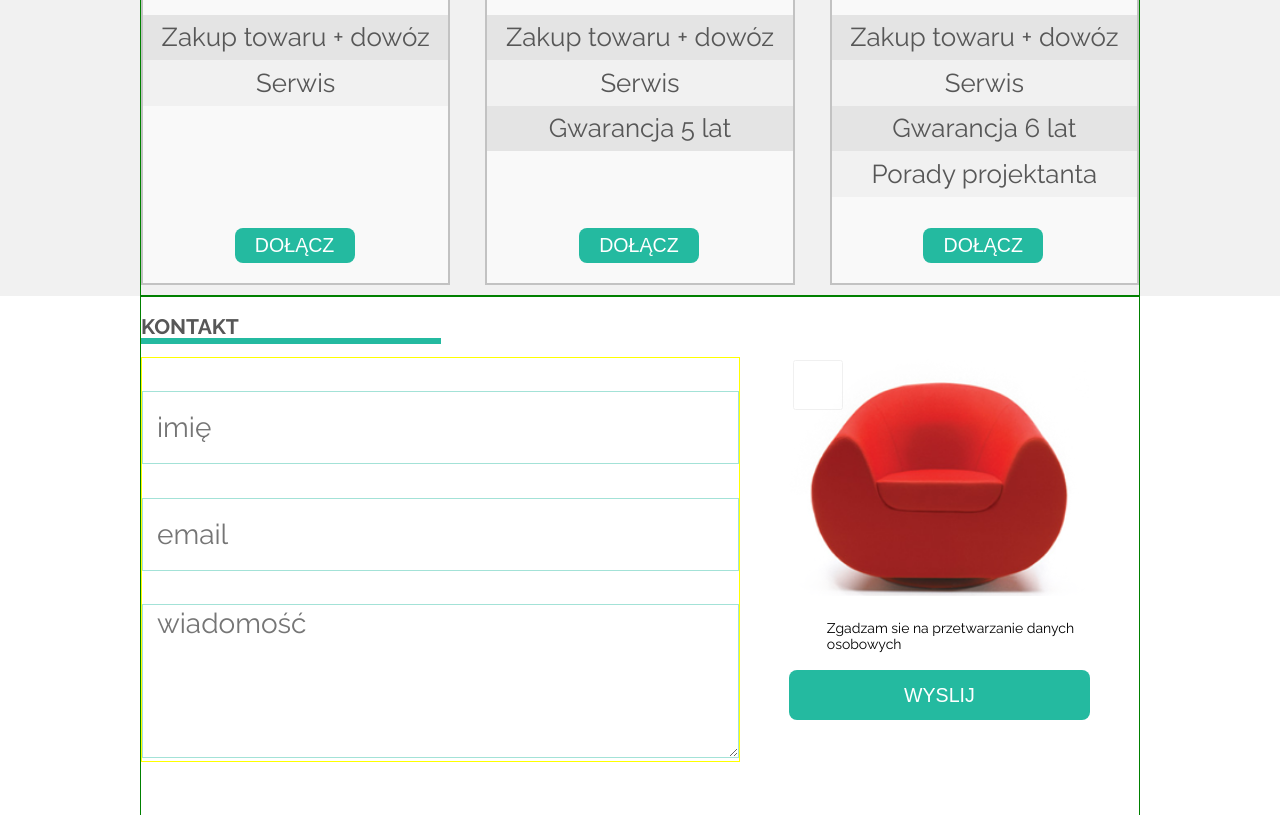
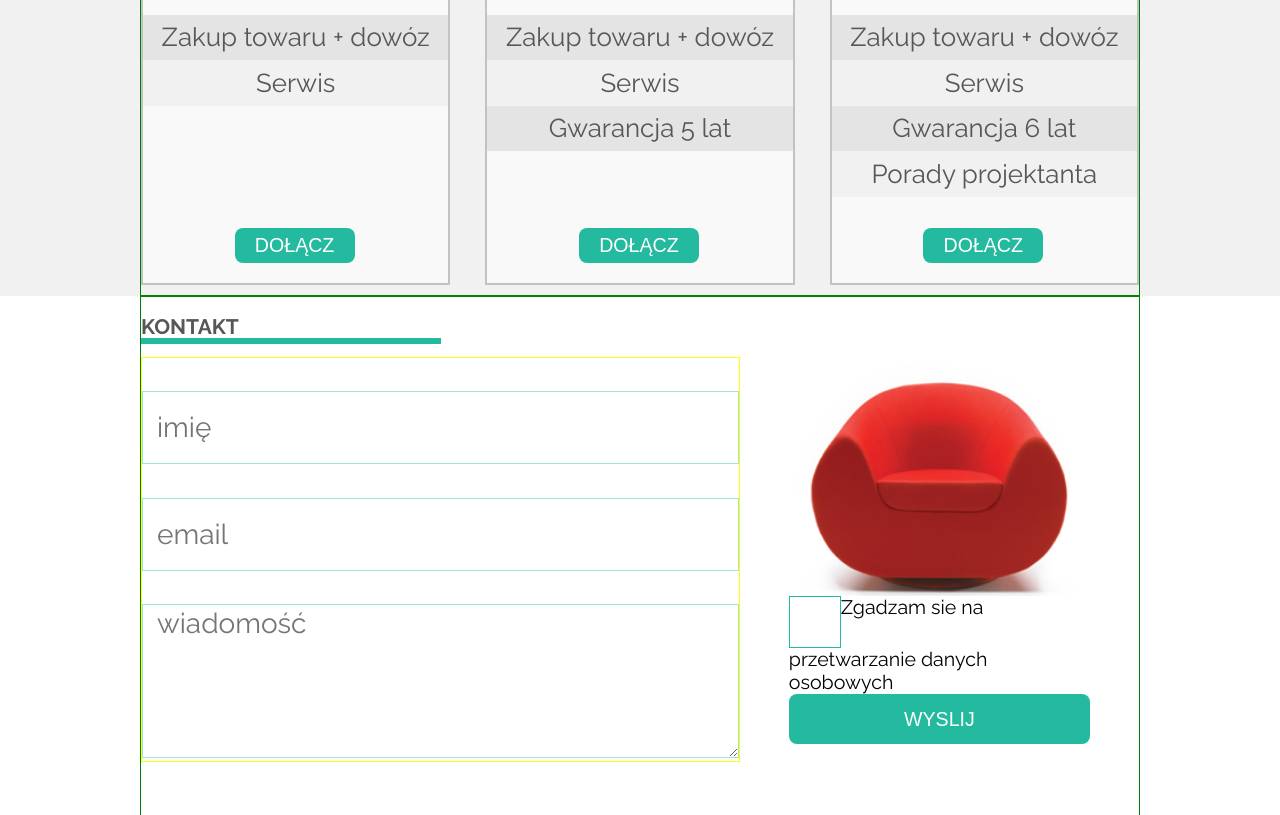
Before and after one commit to agaco/Sit_on_chair_II, a website: page index.html in a window 1280 px wide. Shown: the part 1171-1986 px from the top of the page. Drawn offline with Linux system fonts and the light colour scheme.

Commit message:
4 sekcja - checkbox cdn
do poprawienia jest interlinia w labelu. Checkbox ostylowany

```diff
--- a/index.html
+++ b/index.html
@@ -155,7 +155,7 @@
             </div>
             <div class="section-4-chair">
                 <img src="images/red_chair.png">
-                <input type="checkbox">
+                <input type="checkbox" id="checkbox">
                 <label for="checkbox">Zgadzam sie na przetwarzanie danych osobowych</label>
                 <button>WYSLIJ</button>
             </div>
--- a/scss/style.scss
+++ b/scss/style.scss
@@ -339,21 +339,23 @@ ul.navbar {
         align-self: center;
     }
     input[type="checkbox"] {
-        opacity: 0.1;
-        float: left;
+        display: none;
+    }
+    label {
+        font-size: 1.4em;
+    }
+    input[type="checkbox"] + label:before{
+        content: "";
         display: inline-block;
-        position: absolute;
         width: 50px;
         height: 50px;
+        vertical-align:top;
+        background-color: white;
+        border: 1px solid $main-color-green;
     }
-    input[type="checkbox"] + label{
-        margin: 1em;
-        clear: none;
-        padding: 10px 0 4px 24px;
-        cursor: pointer;
-       //background-color: aqua;
-    }
-    input[type="checkbox"]:checked + label{
+    input[type="checkbox"]:checked + label:before{
+            //content:"\2714"; /* Tick */
+            color:white;
             background-image: url("../images/form_ok.jpg");
             background-position: left;
             background-repeat: no-repeat;
```
Also changed, not shown: css/style.css, 1 other file.
